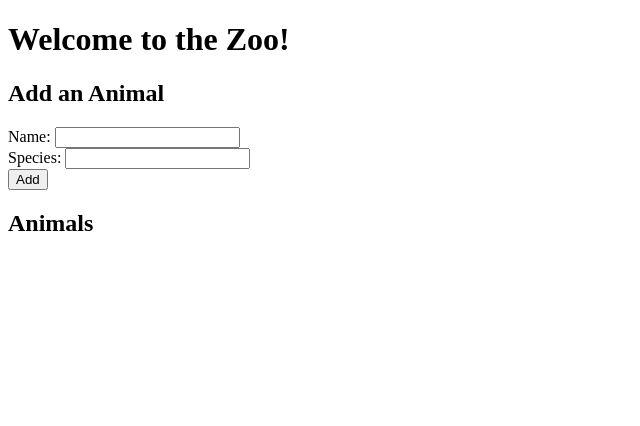
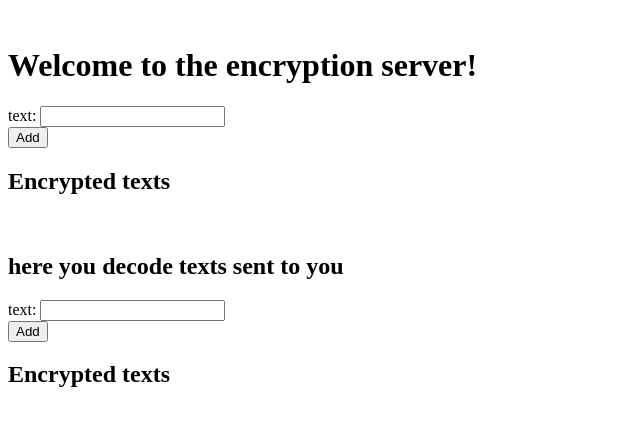
Before and after one commit to tal098123/baruchi_project, a Flask app: template flask_app/templates/index.html in a window 1280 px wide. Shown: the top 426 px of the page, without its empty margins (0-640 px from the left). Run offline with Flask 3, Linux system fonts and the light colour scheme; the template is opened without the code that fills it, so the values that code supplies are empty.

Commit message:
Add files via upload

```diff
--- a/flask_app/app.py
+++ b/flask_app/app.py
@@ -6,25 +6,49 @@ app.config['SQLALCHEMY_DATABASE_URI'] = 'postgresql://tal:tal@10.0.0.10/flask_db
 # app.config['SQLALCHEMY_DATABASE_URI'] = 'postgresql://postgres:mysecretpassword@localhost/flask_db'  # Update with your PostgreSQL credentials
 db = SQLAlchemy(app)
 
-class Animal(db.Model):
+class Encrypted_text_db(db.Model):
     id = db.Column(db.Integer, primary_key=True)
-    name = db.Column(db.String(80), nullable=False)
-    species = db.Column(db.String(80), nullable=False)
+    text = db.Column(db.Text, nullable=False)
+
+class Decrypted_text_db(db.Model):
+    id = db.Column(db.Integer, primary_key=True)
+    text = db.Column(db.Text, nullable=False)
+
+def encrypt(message):
+    conversion_table = str.maketrans("abcdefghijklmnopqrstuvwxyzABCDEFGHIJKLMNOPQRSTUVWXYZ1234567890אבגדהוזחטיכלמנסעפצקרשת",
+     "zyxwvuאבזחטיכ349לקרשתtsrqpo120nmlkjihgfedcbaZYמנסע56פצXWVUTSRQPONMLגדהוK78JIHרשGFEDCBA")
+    return message.translate(conversion_table)
+
+
+def decrypt(message):
+    conversion_table = str.maketrans("zyxwvuאבזחטיכ349לקרשתtsrqpo120nmlkjihgfedcbaZYמנסע56פצXWVUTSRQPONMLגדהוK78JIHרשGFEDCBA", "abcdefghijklmnopqrstuvwxyzABCDEFGHIJKLMNOPQRSTUVWXYZ1234567890אבגדהוזחטיכלמנסעפצקרשת")
+    return message.translate(conversion_table)
 
 
 @app.route('/')
 def index():
-    animals = Animal.query.all()
-    return render_template('index.html', animals=animals)
+    Encrypted_text_db=Encrypted_text_db.query.all()
+    Decrypted_text_db=Decrypted_text_db.query.all()
+    return render_template('index.html', Encrypted_text_db=Encrypted_text_db, Decrypted_text_db=Decrypted_text_db)
 
-@app.route('/add', methods=['POST'])
-def add_animal():
+@app.route('/send_coder', methods=['POST'])
+def add_encrypted_text():
 
-    name = request.form['name']
-    species = request.form['species']
+    encrypted_text = encrypt(str(request.form['text']))
 
-    new_animal = Animal(name=name, species=species)
-    db.session.add(new_animal)
+    new_encrypted_text = Encrypted_text_db(text=encrypted_text)
+    db.session.add(new_encrypted_text)
+    db.session.commit()
+
+    return redirect(url_for('index'))
+
+@app.route('/send_decoder', methods=['POST'])
+def add_decrypted_text():
+
+    decrypted_text = decrypt(str(request.form['encrypted_text']))
+
+    new_decrypted_text = Decrypted_text_db(text=decrypted_text)
+    db.session.add(new_decrypted_text)
     db.session.commit()
 
     return redirect(url_for('index'))
--- a/flask_app/templates/index.html
+++ b/flask_app/templates/index.html
@@ -1,23 +1,39 @@
 <!DOCTYPE html>
 <html>
 <head>
-    <title>Zoo App</title>
+    <title>Encoder and Decoder</title>
 </head>
+<br>
 <body>
-    <h1>Welcome to the Zoo!</h1>
-    <h2>Add an Animal</h2>
-    <form method="POST" action="/add">
-        <label for="name">Name:</label>
-        <input type="text" id="name" name="name" required><br>
-        <label for="species">Species:</label>
-        <input type="text" id="species" name="species" required><br>
+    <h1>Welcome to the encryption server!</h1>
+    <h2></h2>
+    <form method="POST" action="/send_encoder">
+        <label for="text to encrypt">text:</label>
+        <input type="text" id="text" name="text" required><br>
         <input type="submit" value="Add">
     </form>
-    <h2>Animals</h2>
+    <h2>Encrypted texts</h2>
     <ul>
-        {% for animal in animals %}
-            <li>{{ animal.name }} ({{ animal.species }})</li>
+        {% for Encrypted_text in Encrypted_text_db %}
+            <li>{{ Encrypted_text.text }}</li>
+            <br>
         {% endfor %}
     </ul>
+    <br>
+    <h2>here you decode texts sent to you</h2>
+    <form method="POST" action="/send_decoder">
+        <label for="encrypted text to decrypt">text:</label>
+        <input type="text" id="encrypted_text" name="encrypted_text" required><br>
+        <input type="submit" value="Add">
+    </form>
+    <h2>Encrypted texts</h2>
+    <ul>
+        {% for Decrypted_text in Decrypted_text_db %}
+            <li>({{ Decrypted_text.text }})</li>
+            <br>
+        {% endfor %}
+    </ul>
+
+
 </body>
 </html>
```
Also changed, not shown: 6 other files.
